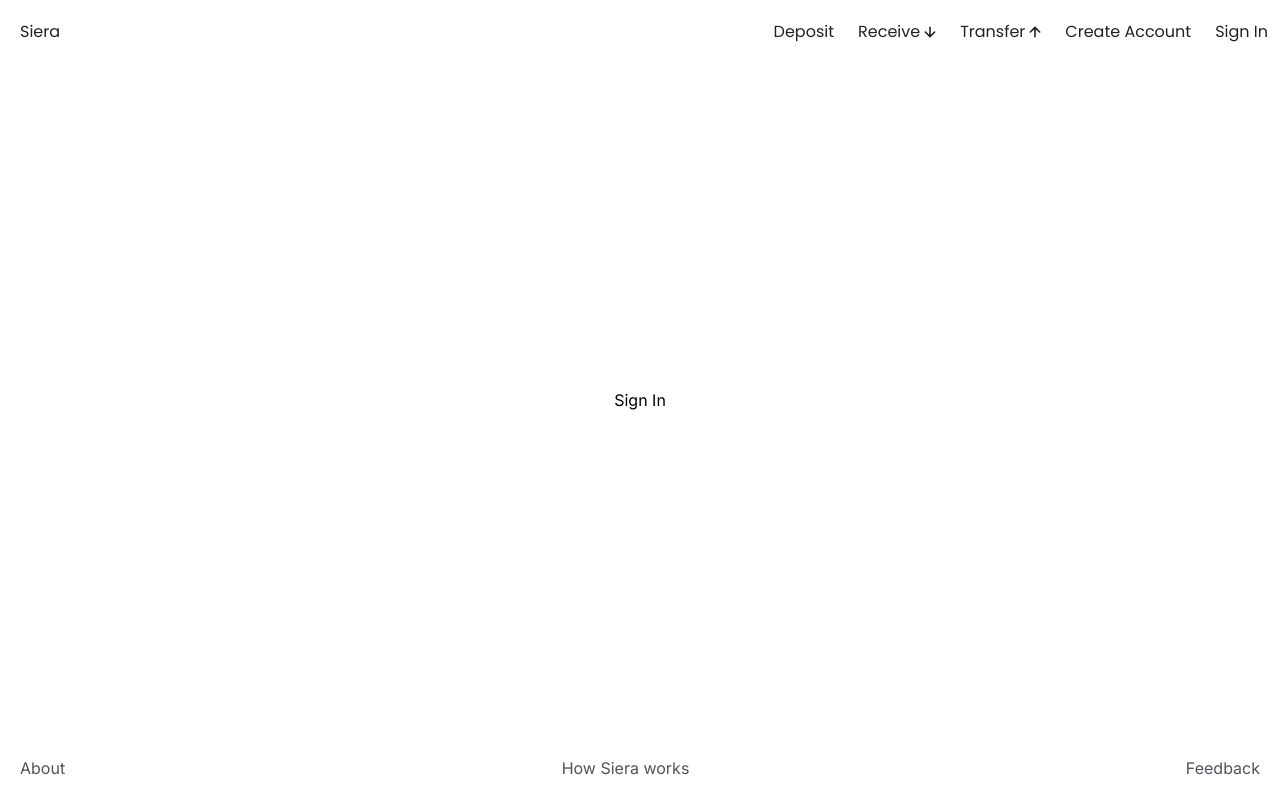
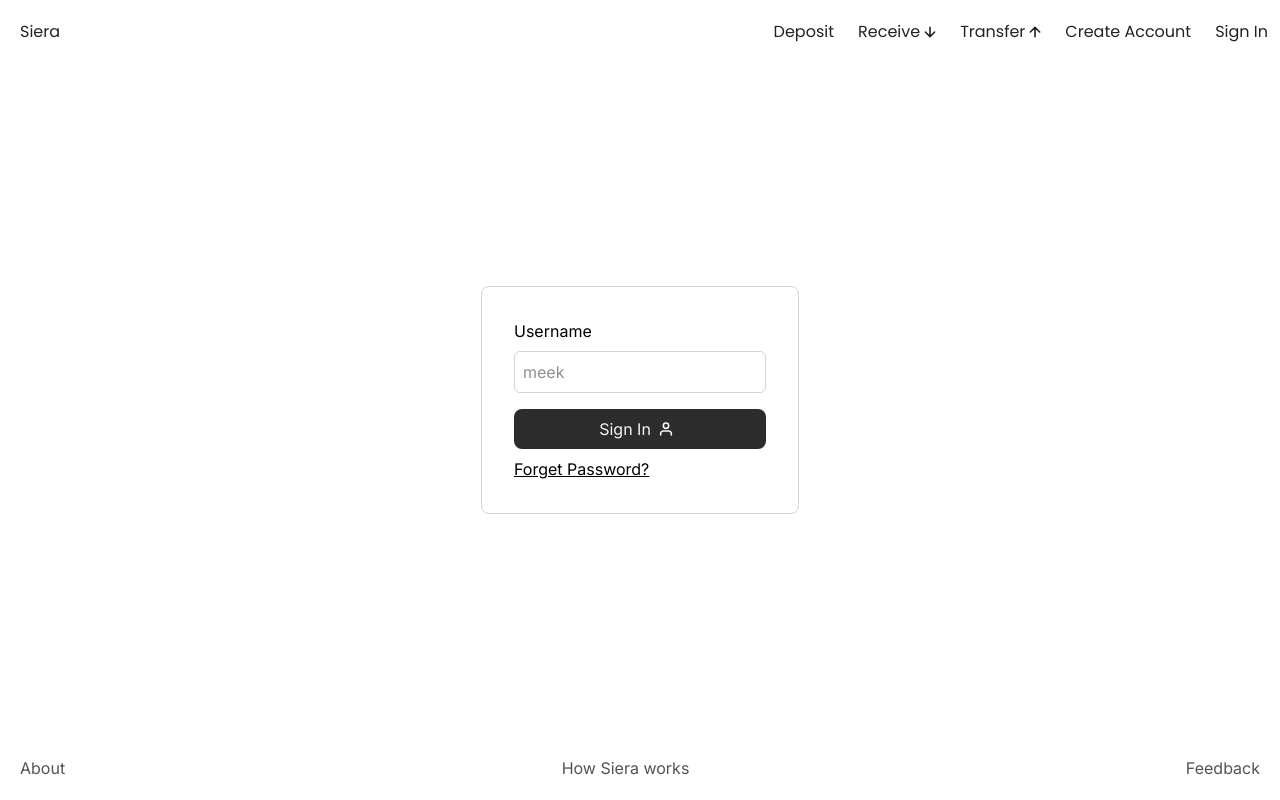
Before and after one commit to mmsaki/chain-abstraction, a Next.js app: page /sign-in in a window 1280 px wide. Built offline with nearby package versions, Linux system fonts and the light colour scheme.

Commit message:
account sign in page

```diff
--- /dev/null
+++ b/app/icons/AccounIcon.tsx
@@ -0,0 +1,22 @@
+import React from "react";
+
+function AccounIcon() {
+  return (
+    <svg
+      className="stroke-gray-75 light:stroke-gray-800 dark:stroke-gray-75"
+      width="14"
+      height="14"
+      viewBox="0 0 14 14"
+      fill="none"
+      xmlns="http://www.w3.org/2000/svg">
+      <path
+        d="M12.3333 13V11.6667C12.3333 10.9594 12.0524 10.2811 11.5523 9.78105C11.0522 9.28095 10.3739 9 9.66667 9H4.33333C3.62609 9 2.94781 9.28095 2.44771 9.78105C1.94762 10.2811 1.66667 10.9594 1.66667 11.6667V13M9.66667 3.66667C9.66667 5.13943 8.47276 6.33333 7 6.33333C5.52724 6.33333 4.33333 5.13943 4.33333 3.66667C4.33333 2.19391 5.52724 1 7 1C8.47276 1 9.66667 2.19391 9.66667 3.66667Z"
+        stroke-width="1.6"
+        stroke-linecap="round"
+        stroke-linejoin="round"
+      />
+    </svg>
+  );
+}
+
+export default AccounIcon;
--- a/app/sign-in/page.tsx
+++ b/app/sign-in/page.tsx
@@ -1,7 +1,33 @@
 import React from "react";
+import AccountIcon from "../icons/AccounIcon";
 
 function SignIn() {
-  return <div className="flex flex-1 justify-center items-center flex-col">Sign In</div>;
+  return (
+    <div className="flex flex-1 justify-center items-center flex-col">
+      <div className="flex border rounded-lg p-8">
+        <form action="" method="post" className="flex flex-col gap-2">
+          <label htmlFor="username">Username</label>
+          <input
+            className="focus:outline-none border border-gray-200 rounded-md p-2 mb-2"
+            type="username"
+            placeholder="meek"
+          />
+
+          <button
+            className="flex items-center justify-center bg-gray-700 text-gray-75 py-2 rounded-lg hover:bg-gray-900"
+            type="submit">
+            Sign In
+            <span className="px-2">
+              <AccountIcon />
+            </span>
+          </button>
+          <a className="underline" href="">
+            Forget Password?
+          </a>
+        </form>
+      </div>
+    </div>
+  );
 }
 
 export default SignIn;
```
